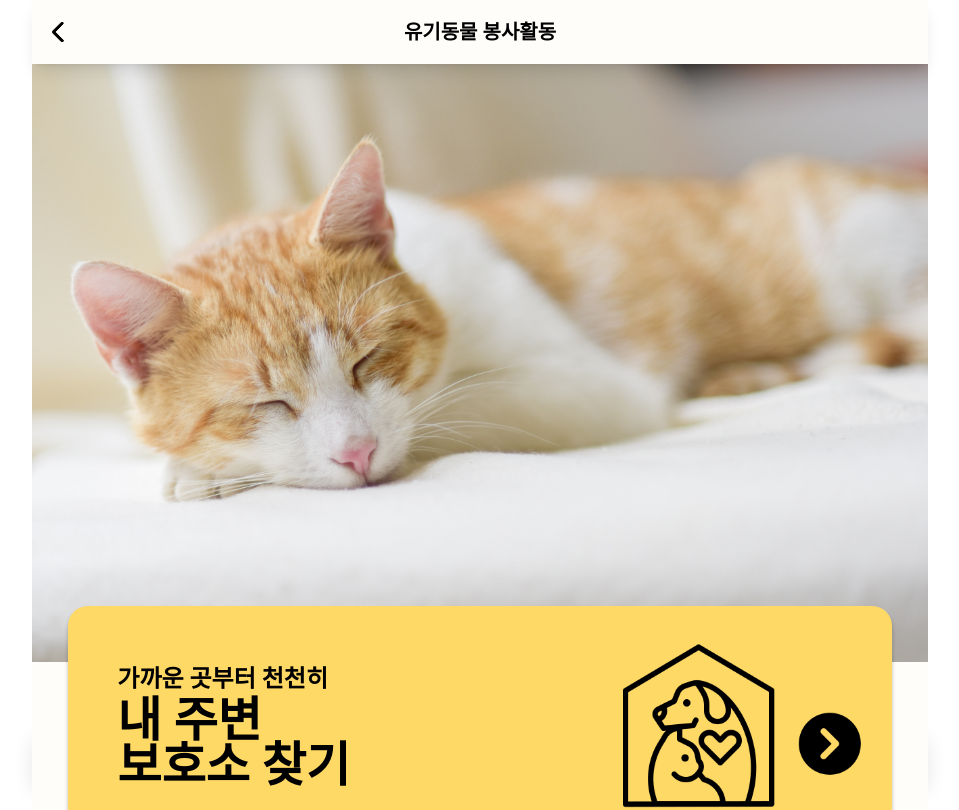
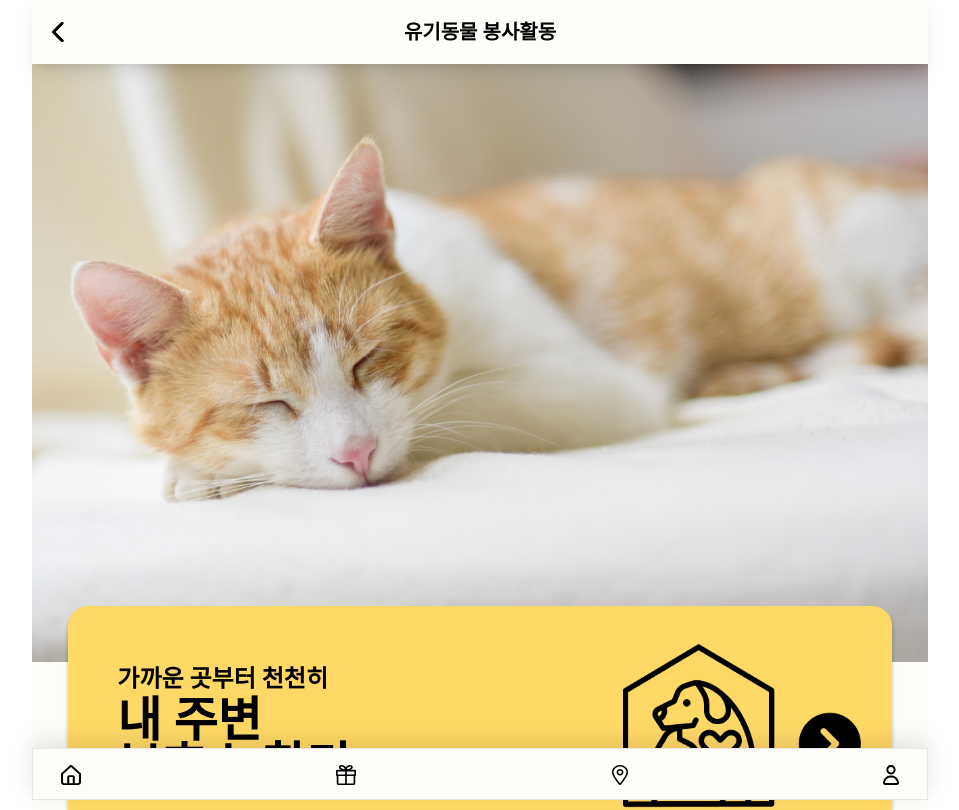
Before and after one commit to sssseungk/Pet_Bridge, a React (Vite) app: page /place in a window 1280 px wide. Shown: the top 810 px of the page, without its empty margins (160-1119 px from the left). Built offline with nearby package versions, Linux system fonts and the light colour scheme; no server answers; a web font is replaced by a local one; what pocketbase would draw is missing.

Commit message:
[Modify] Nav z-index 적용
- Nav가 밑으로 뭍히는 현상을 발견하여 z-index를 적용하였습니다.

#10 작업중

```diff
--- a/src/layout/Nav.jsx
+++ b/src/layout/Nav.jsx
@@ -7,7 +7,7 @@ import myPage from '/assets/icons/mypage2_icon.svg';
 function Nav() {
   return (
     <>
-      <nav className="max-w-4xl h-[52px] bg-pet-bg px-[28px] py-[16px] bottom-0 fixed rounded-b-xl left-0 right-0 m-auto border shadow-[0_-8px_20px_0_rgba(0,0,0,0.1)]">
+      <nav className="max-w-4xl h-[52px] z-10 bg-pet-bg px-[28px] py-[16px] bottom-0 fixed left-0 right-0 m-auto border shadow-[0_-8px_20px_0_rgba(0,0,0,0.1)]">
         <div className='flex justify-between items-center'>
           <button type="submit" className=''><img src={home} alt='메인' /></button>
           <button type="submit"><img src={shop} alt="쇼핑" /></button>
```
